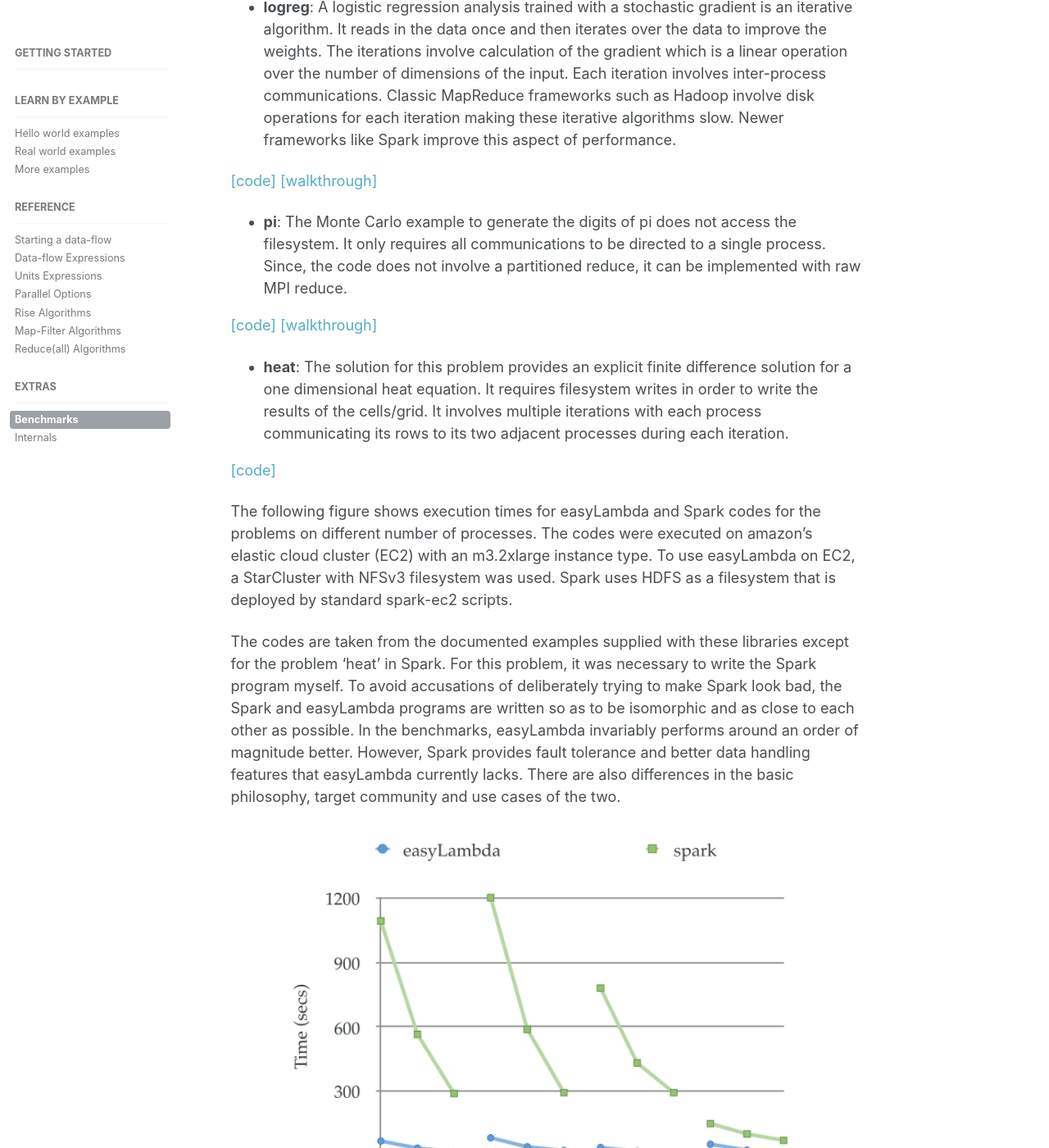
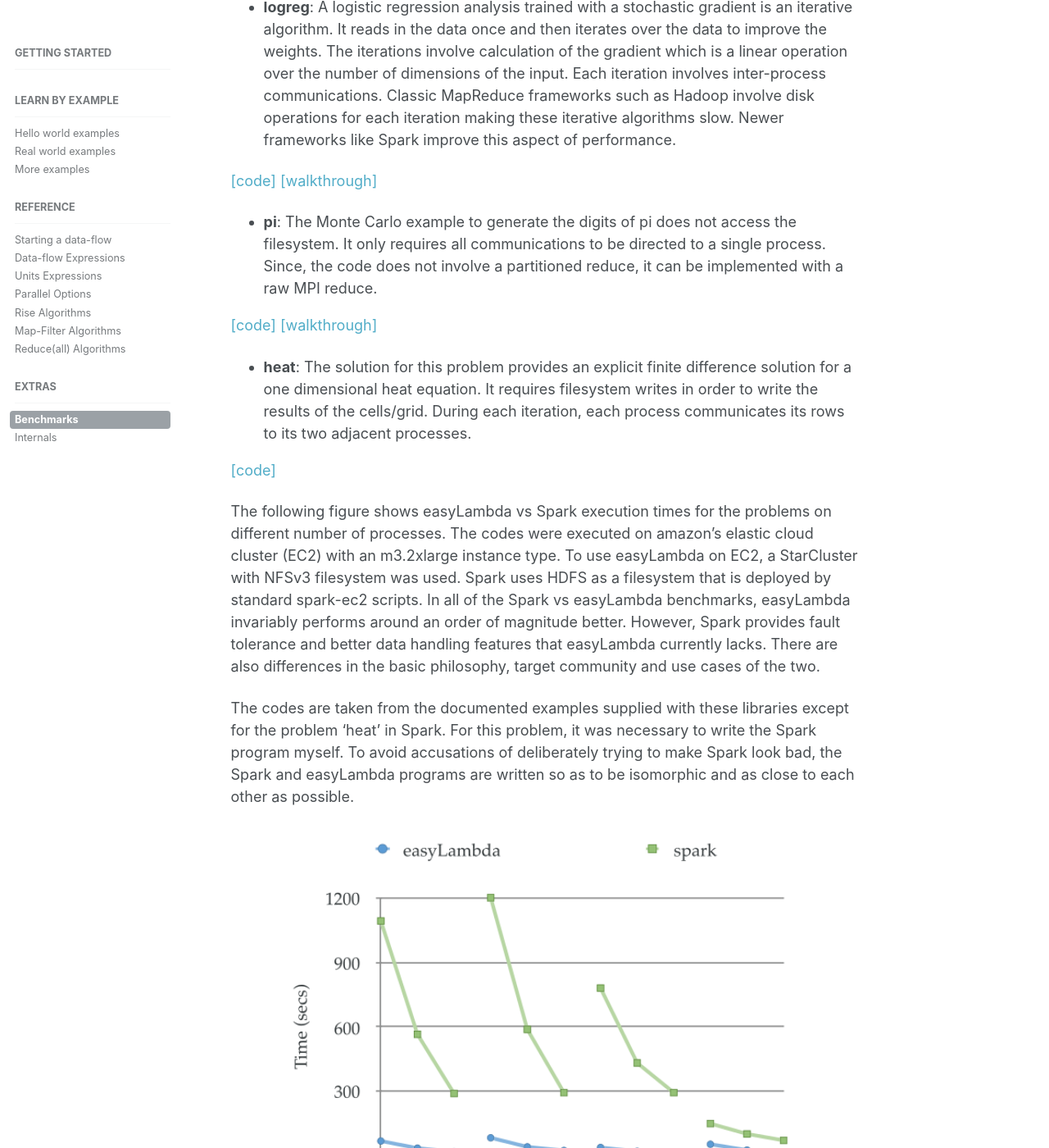
Before and after one commit to haptork/easyLambda, a Jekyll site: the page built from _docs/13-benchmarks.md, in a window 1280 px wide and 1400 px high, scrolled down 832 px. Shown: the whole window at 82% size. Built offline with Jekyll 4.4.1, drawn with Linux system fonts in a browser that asks for light colours; some of the changed text lies outside the part shown.

Commit message:
Update 13-benchmarks.md

```diff
--- a/_docs/13-benchmarks.md
+++ b/_docs/13-benchmarks.md
@@ -44,7 +44,7 @@ Newer frameworks like Spark improve this aspect of performance.
 - **pi**:
 The Monte Carlo example to generate the digits of pi does not access the filesystem. It only
 requires all communications to be directed to a single process. Since, the code does not involve
-a partitioned reduce, it can be implemented with raw MPI reduce.
+a partitioned reduce, it can be implemented with a raw MPI reduce.
 
 [[code]](https://github.com/haptork/easyLambda/tree/master/examples/pi.cpp)
 [[walkthrough]]({{ base_path }}/docs/real-world#monte-carlo-pi)
@@ -52,25 +52,25 @@ a partitioned reduce, it can be implemented with raw MPI reduce.
 - **heat**:
 The solution for this problem provides an explicit finite difference solution for a one
 dimensional heat equation. It requires filesystem writes in order to write the results
-of the cells/grid. It involves multiple iterations with each process communicating its
-rows to its two adjacent processes during each iteration.
+of the cells/grid. During each iteration, each process communicates its rows to its
+two adjacent processes.
 
 [[code]](https://github.com/haptork/easyLambda/tree/master/examples/1d-Diffusion.cpp)
 
-The following figure shows execution times for easyLambda and Spark codes
-for the problems on different number of processes. The codes were executed on
-amazon's elastic cloud cluster (EC2) with an m3.2xlarge instance type. To use
-easyLambda on EC2, a StarCluster with NFSv3 filesystem was used. Spark uses HDFS
-as a filesystem that is deployed by standard spark-ec2 scripts.
+The following figure shows easyLambda vs Spark execution times for the problems on
+different number of processes. The codes were executed on amazon's elastic cloud cluster
+(EC2) with an m3.2xlarge instance type. To use easyLambda on EC2, a StarCluster with
+NFSv3 filesystem was used. Spark uses HDFS as a filesystem that is deployed by standard
+spark-ec2 scripts. In all of the Spark vs easyLambda benchmarks, easyLambda invariably
+performs around an order of magnitude better. However, Spark provides fault tolerance
+and better data handling features that easyLambda currently lacks. There are also
+differences in the basic philosophy, target community and use cases of the two.
 
 The codes are taken from the documented examples supplied with these libraries except
 for the problem 'heat' in Spark. For this problem, it was necessary to write the Spark
 program myself. To avoid accusations of deliberately trying to make Spark look bad, the
 Spark and easyLambda programs are written so as to be isomorphic and as close to each
-other as possible. In the benchmarks, easyLambda invariably performs around an order of
-magnitude better. However, Spark provides fault tolerance and better data handling
-features that easyLambda currently lacks. There are also differences in the basic
-philosophy, target community and use cases of the two.
+other as possible.
 
 <figure>
   <img src="{{ site.url }}{{ site.baseurl }}/images/benchelastic.png" alt="benchelastic">
@@ -159,13 +158,10 @@ indicator of the readability and maintainability of that code.
 
 ## Versatility
 
-The easyLambda library has been used for training & testing image classifiers
+easyLambda library has been used for training & testing image classifiers
 in parallel. It has been used with libraries like openCV, Dlib, tiny-dnn etc.
 Besides data analytics and machine learning it has also been used to create
 post-processors for scientific computation with multiple reusable dataflows.
-EasyLambda models dataflow as a black box [componenet]({{ base_path}}/docs/dataflow-expr#ezlflow)
-that can be characterized solely by its input and output types. The dataflows
-can be returned from a function, passed around, attached to another dataflow etc.
 
 #### Acknowledgements
 
```
Also changed, not shown: other parts of _docs/13-benchmarks.md (+6 -7 lines).
